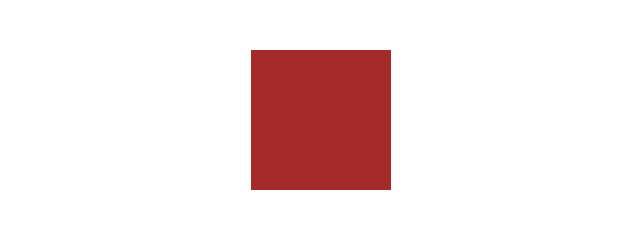
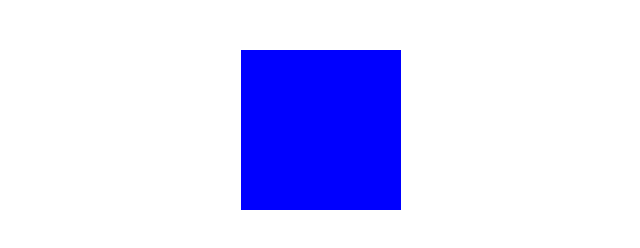
Before and after one commit to progbasma/testhostings5, a plain HTML site: page index.html in a window 1280 px wide. Shown: the whole page, without its empty margins (319-959 px from the left). Drawn offline with Linux system fonts and the light colour scheme.

Commit message:
padding is 30px

```diff
--- a/index.html
+++ b/index.html
@@ -1,32 +1,31 @@
 <!DOCTYPE html>
 <html lang="en">
+
 <head>
     <meta charset="UTF-8">
     <meta name="viewport" content="width=device-width, initial-scale=1.0">
     <title>Document</title>
-     <link
-    rel="stylesheet"
-    href="libs/wow/animate.css"
-  />
+    <link rel="stylesheet" href="libs/wow/animate.css" />
     <style>
-
-        .container{
+        .container {
             width: 100px;
             height: 100px;
-            padding: 20px;
+            padding: 30px;
             margin: 50px auto;
-            background-color: brown;
+            background-color: blue;
         }
     </style>
 </head>
+
 <body>
     <div class="container wow bounceInUp">
 
     </div>
 
-     <script src="libs/wow/wow.min.js"></script>
-              <script>
-              new WOW().init();
-              </script>
+    <script src="libs/wow/wow.min.js"></script>
+    <script>
+        new WOW().init();
+    </script>
 </body>
+
 </html>
```
